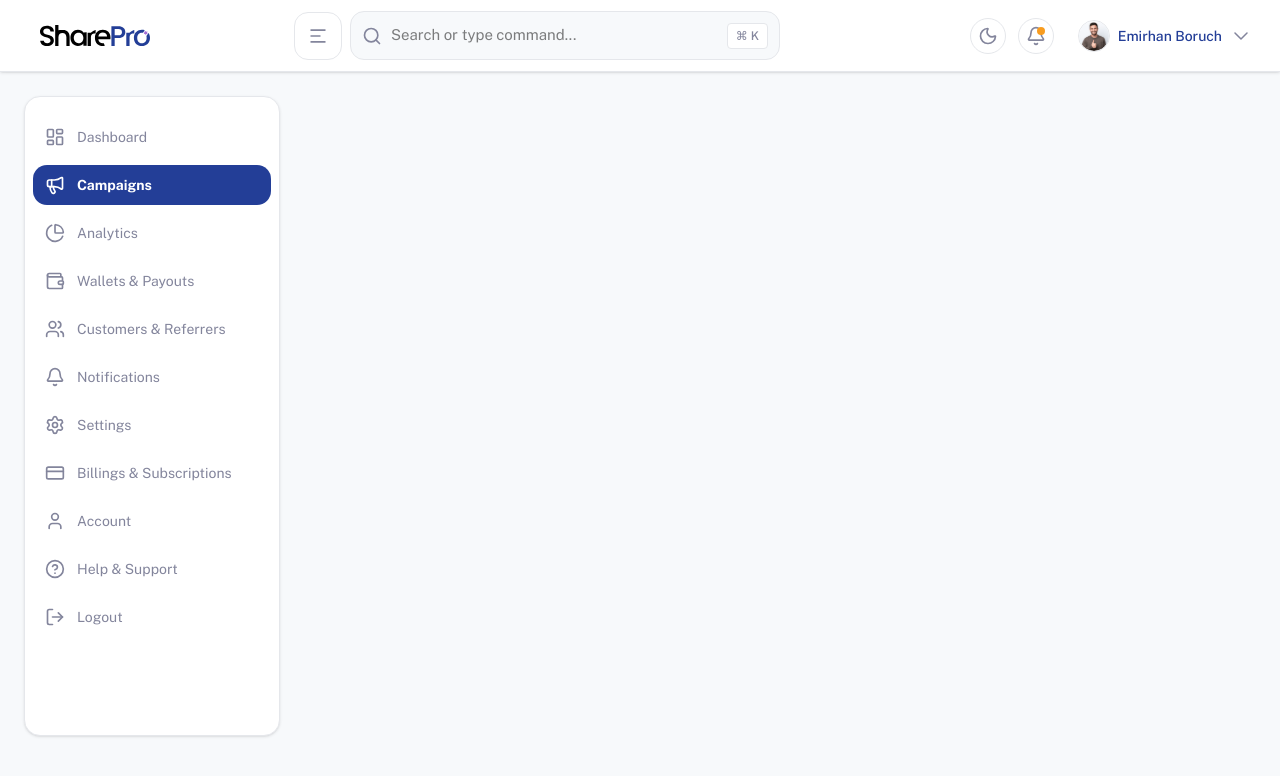
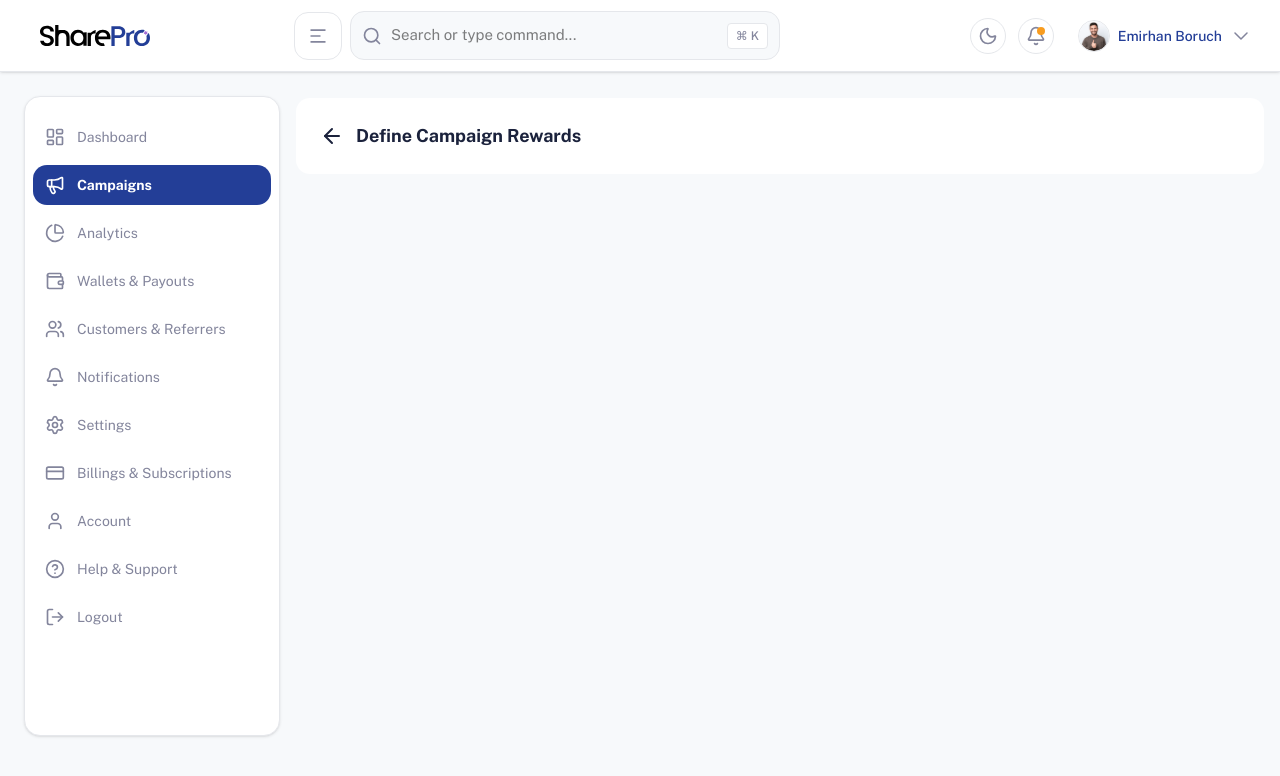
Before and after one commit to SharePro-Org/sharepro, a Next.js app: page /business/campaigns/create/rewards in a window 1280 px wide. Shown: the top 776 px of the page. Built offline with nearby package versions, Linux system fonts and the light colour scheme; sample sign-in values are in the browser's storage.

Commit message:
feat: implement rewards page with navigation button

```diff
--- a/src/app/business/campaigns/create/rewards/page.tsx
+++ b/src/app/business/campaigns/create/rewards/page.tsx
@@ -1,10 +1,24 @@
+"use client"
+
 import DashboardLayout from '@/components/dashboard/DashboardLayout';
 import React from 'react';
+import { ArrowLeft } from 'lucide-react';
+import { useRouter, useSearchParams } from 'next/navigation';
 
 const rewards = () => {
+  const router = useRouter();
+
   return (
     <DashboardLayout>
-      <></>
+      <section className='bg-white rounded-md md:p-6 p-3'>
+        <button
+          className='text-black cursor-pointer flex items-center'
+          onClick={() => router.back()}
+        >
+          <ArrowLeft className="mr-3" />
+          <span className='text-lg font-semibold capitalize'>Define Campaign Rewards</span>
+        </button>
+      </section>
     </DashboardLayout>
   );
 };
```
